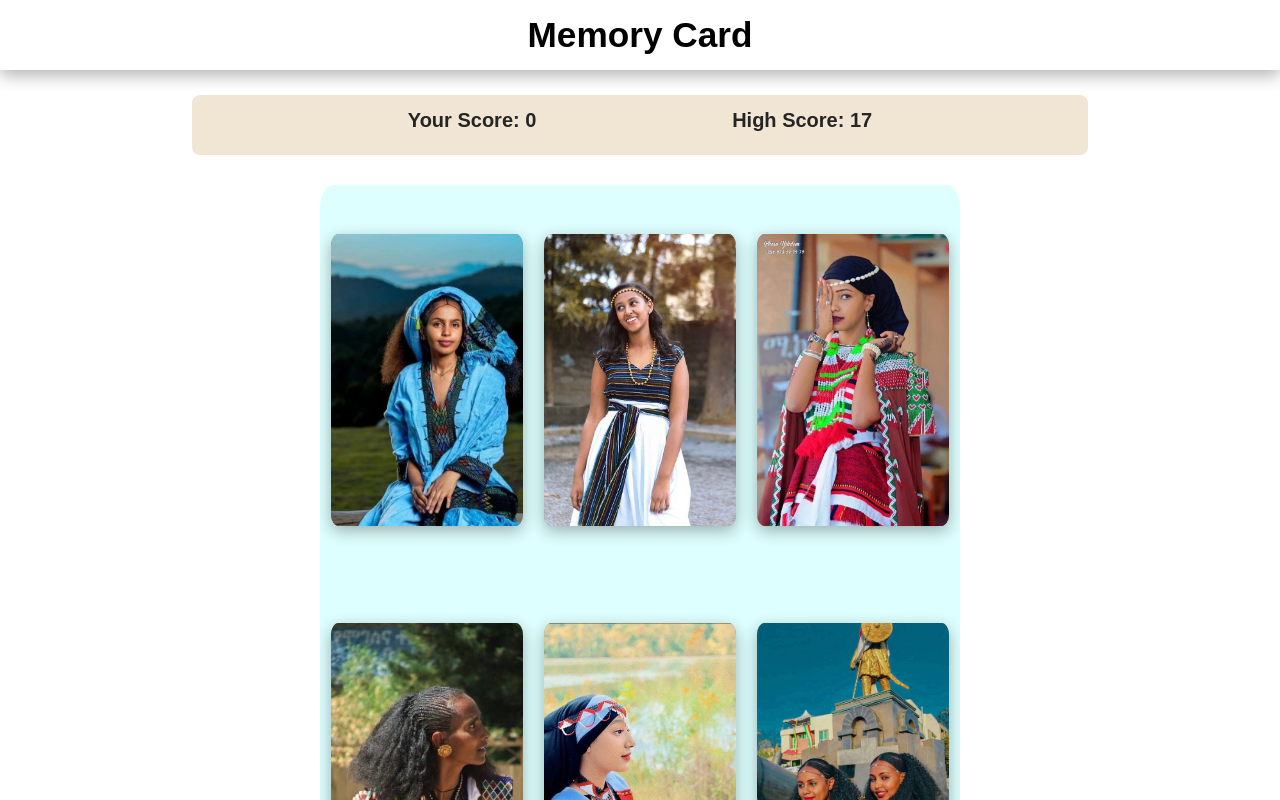
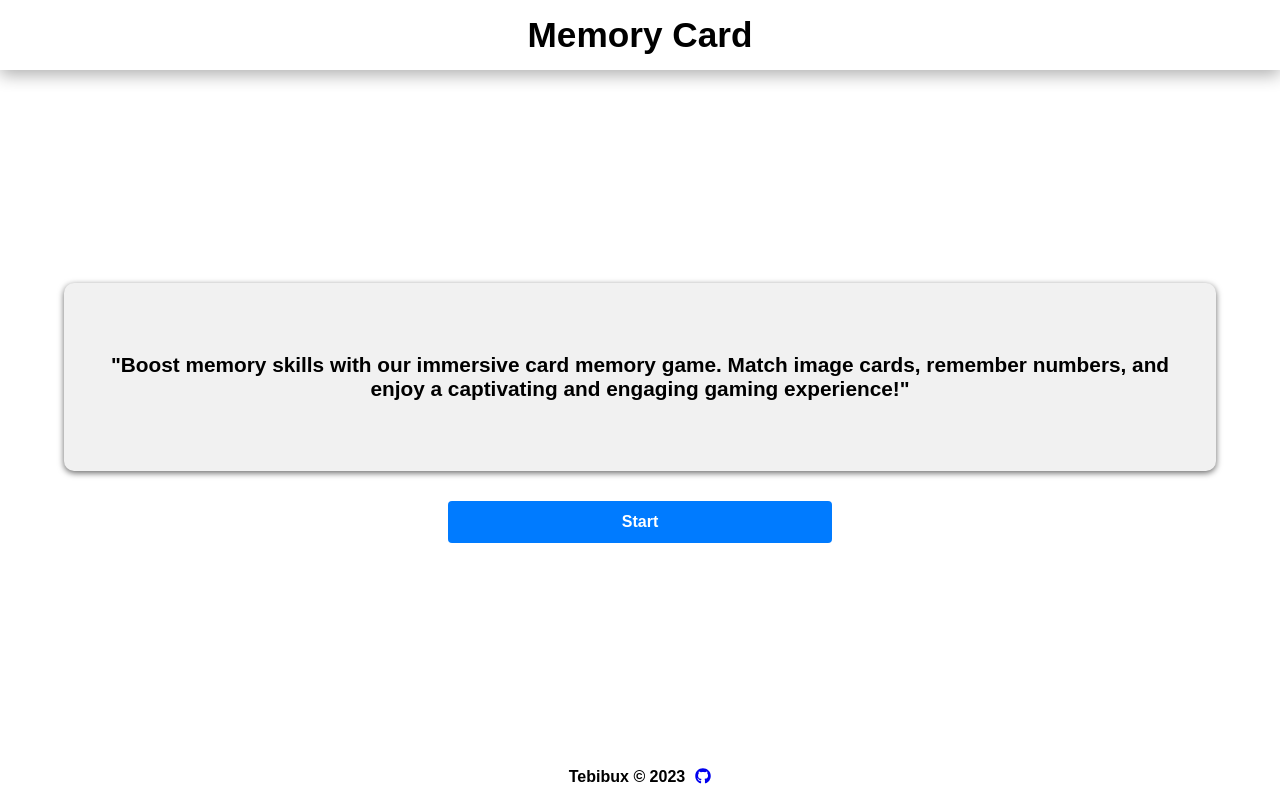
Before and after one commit to Tebibux/memory-card, a React (Create React App) app: page / in a window 1280 px wide. Shown: the top 800 px of the page. Built offline with nearby package versions, Linux system fonts and the light colour scheme.

Commit message:
starting board finished

```diff
--- a/src/App.js
+++ b/src/App.js
@@ -1,12 +1,17 @@
+import React, {useState} from 'react'
 import Footer from "./components/footer/Footer";
 import Header from "./components/header/Header";
 import Main from "./components/main/Main";
 
 function App() {
+	const [started, setStarted] = useState(true);
+  const handleStarted = (value) => {
+		setStarted(value);
+	}
   return (
     <div className="container">
       <Header />
-      <Main />
+      <Main onStart={started} gameStarter={handleStarted}/>
       <Footer />
     </div>
   );
--- a/src/components/main/Main.jsx
+++ b/src/components/main/Main.jsx
@@ -5,23 +5,21 @@ import CardBoard from './cardBoard/CardBoard';
 import StatusBoard from './cardBoard/StatusBoard';
 
 
-function Main() {
-	const [started, setStarted] = useState(false);
+function Main({onStart, gameStarter}) {
 	const [score, setScore] = useState(0);
 
 	const handleScoreData = (newScoreData) => {
-		setScore(newScoreData);
+		setScore(score + newScoreData);
 	}
 
-	return started ? (
+	return onStart ? (
 		<div className="main-starting">
-			<StartingBoard />
+			<StartingBoard started={gameStarter} />
 		</div>
 	) : (
-
 		<div className="main">
 			<ScoreBoard scoreData={score} />
-			<CardBoard onScoreUpdate={handleScoreData} />
+			<CardBoard onScoreUpdate={handleScoreData} setScore={setScore}/>
 			<StatusBoard />
 		</div>
 	);
--- a/src/components/main/cardBoard/CardBoard.jsx
+++ b/src/components/main/cardBoard/CardBoard.jsx
@@ -2,12 +2,10 @@ import React, { useState } from 'react';
 import myImages from '../../../Asset/ResourceObject';
 
 
-const CardBoard = () => {
+const CardBoard = ({ onScoreUpdate, setScore }) => {
 	const [randomImage, setRandomImage] = useState(Object.values(myImages));
-	const [score, setScore] = useState(0);
-
 	const [existed, setExisted] = useState([]);
-
+	const count = 0;
 
 	const handleRandomize = () => {
 		const shuffledImages = Object.values(myImages).sort(() => Math.random() - 0.5);
@@ -17,15 +15,14 @@ const CardBoard = () => {
 		// check if the image exits in the score array
 		//
 		if (existed.includes(e.target.src)) {
-			return
+			console.log('already exits')
 		}
 		else {
-			setScore(score + 1)
+			onScoreUpdate(1) // increment the score by 1
 			setExisted([...existed, e.target.src])
 			console.log(e.target.src);
 			handleRandomize();
 		}
-		return score;
 	}
 
 
--- a/src/components/main/cardBoard/ScoreBoard.jsx
+++ b/src/components/main/cardBoard/ScoreBoard.jsx
@@ -2,10 +2,17 @@ import React, { useState } from 'react';
 
 
 function ScoreBoard({ scoreData }) {
+	const [highScore, sethighScore] = useState(scoreData)
 	return (
 		<div className='score-board'>
 			<h3>Your Score: {scoreData}</h3>
-			<h3>High Score: 17</h3>
+			{
+				scoreData > highScore ? (
+					<h3>High Score: {highScore}</h3>
+				) : (
+					<h3>High Score: {highScore}</h3>
+					)
+			}
 		</div>
 	);
 }
--- a/src/components/main/cardBoard/StartingBoard.jsx
+++ b/src/components/main/cardBoard/StartingBoard.jsx
@@ -1,6 +1,9 @@
 import React from 'react';
 
-function StartingBoard() {
+const StartingBoard = ({started}) => {
+	const handleClick = () => {
+		started(false)
+	}
 	return (
 		<div className='startingBoard'>
 			<h2 className='game-starting-text'>
@@ -8,7 +11,7 @@ function StartingBoard() {
 				Match image cards, remember numbers, and enjoy a captivating and
 				engaging gaming experience!"
 			</h2>
-			<button className='btn-start'>Start</button>
+			<button className='btn-start' onClick={handleClick}>Start</button>
 		</div>
 	);
 }
```
